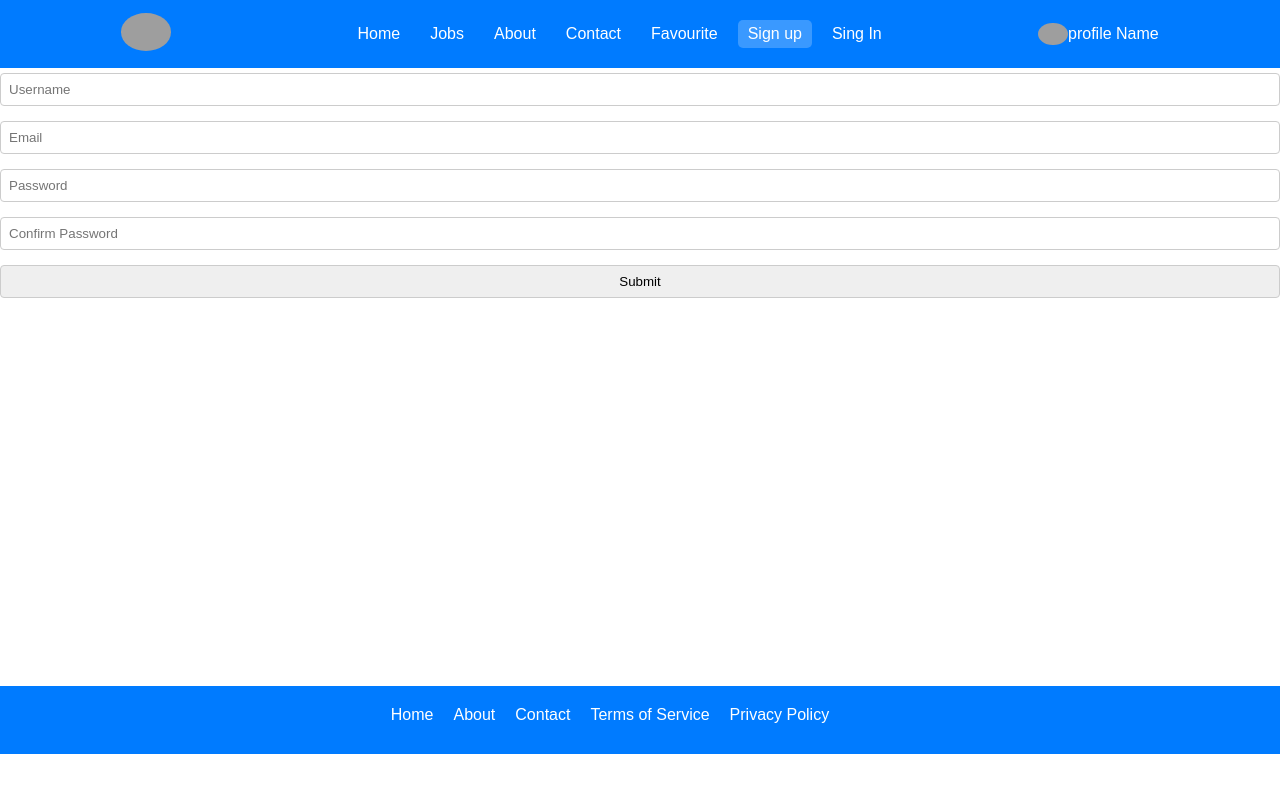
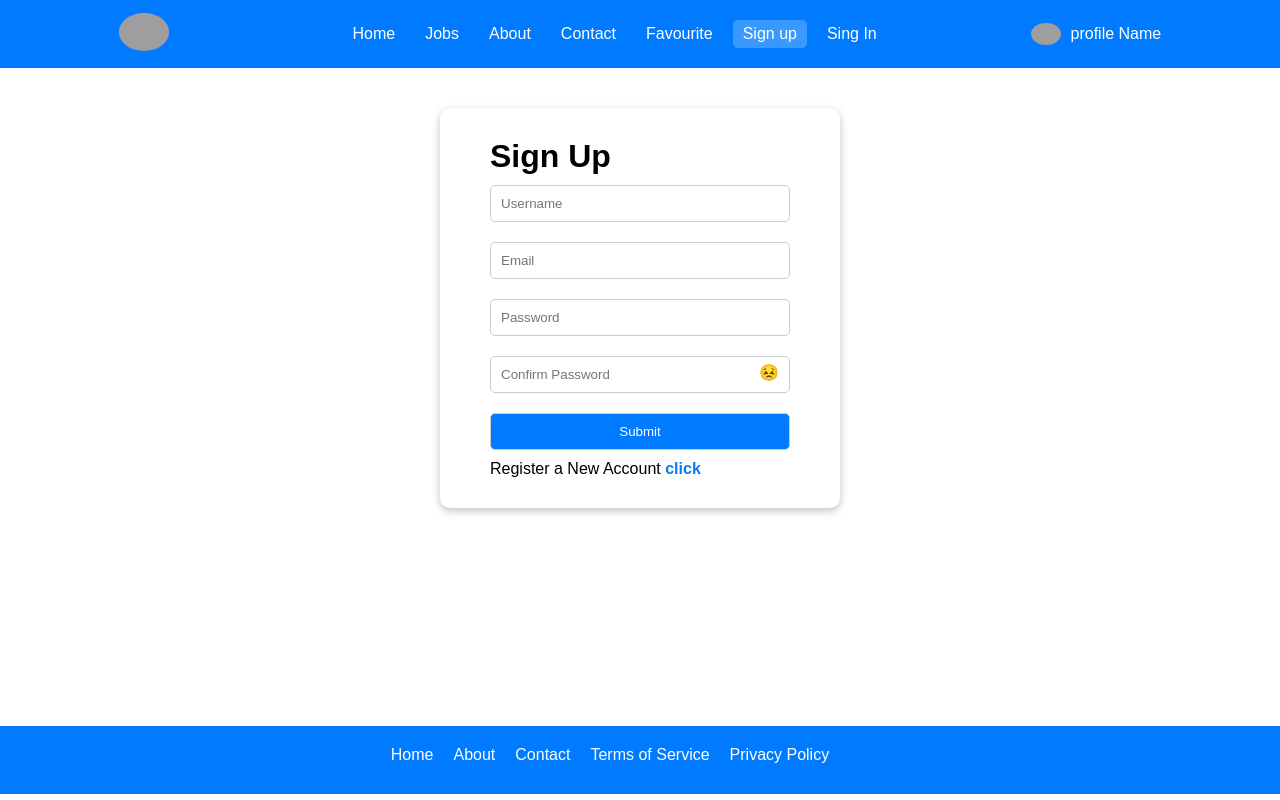
Before and after one commit to OmorFaruk63/Job_finder_website-HALAL-JIBIKA-, a React (Vite) app: page /signup in a window 1280 px wide. Built offline with nearby package versions, Linux system fonts and the light colour scheme; no server answers; grey boxes are pictures that could not be loaded.

Commit message:
sign up page  fix error navbar fix edite job page fix

```diff
--- a/src/Components/Header/Navbar.css
+++ b/src/Components/Header/Navbar.css
@@ -49,6 +49,9 @@
   align-items: center;
   color: white;
 }
+.navbar-img span {
+  margin-left: 10px;
+}
 
 .navbar-img img {
   border-radius: 50%;
--- /dev/null
+++ b/src/Pages/EditeJob/EditeJob.css
@@ -0,0 +1,7 @@
+.edit-job-container {
+  width: 400px;
+  margin: 40px auto;
+  padding: 20px;
+  border-radius: 10px;
+  box-shadow: rgba(0, 0, 0, 0.24) 0px 3px 8px;
+}
--- a/src/Pages/EditeJob/EditeJob.jsx.jsx
+++ b/src/Pages/EditeJob/EditeJob.jsx.jsx
@@ -4,7 +4,7 @@ import { context } from "../../context/Global/GlobalContext";
 import { toast } from "react-toastify";
 import { useNavigate } from "react-router-dom";
 import { useForm } from "react-hook-form";
-
+import "./EditeJob.css";
 const EditeJob = () => {
   const { edit } = useContext(context);
   const navigate = useNavigate();
@@ -47,7 +47,7 @@ const EditeJob = () => {
 
   return (
     <div>
-      <div className="signup-container">
+      <div className="edit-job-container">
         <h2>Edite Job</h2>
 
         <form onSubmit={handleSubmit(onSubmit)}>
--- a/src/Pages/Error/Error.jsx
+++ b/src/Pages/Error/Error.jsx
@@ -9,7 +9,7 @@ const Error = () => {
     <div>
       <Navbar />
       <div className="error">
-        <h1>{error.message}</h1>
+        <h1>{error && error.message}</h1>
         <button onClick={() => navigate(-1)}> Go Back</button>
       </div>
     </div>
--- a/src/Pages/Home/Home.css
+++ b/src/Pages/Home/Home.css
@@ -72,7 +72,10 @@ header h1 {
   cursor: pointer;
   margin: 0 auto;
 }
-
+.Latest-Jobs {
+  text-align: center;
+  margin: 30px;
+}
 .home-card-contant {
   padding: 5px;
   text-align: left;
--- a/src/Pages/Home/Home.jsx
+++ b/src/Pages/Home/Home.jsx
@@ -64,6 +64,7 @@ const Home = () => {
       </div>
 
       {/* Home Job Card Container */}
+      <h1 className="Latest-Jobs"> Latest Jobs</h1>
       <section className="home-job-card-container">
         {data.slice(0, 5).map((job) => (
           <div key={job?.id} className="home-job-card">
--- /dev/null
+++ b/src/Pages/Job Add/JobAdd.css
@@ -0,0 +1,7 @@
+.edit-job-container {
+  width: 400px;
+  margin: 40px auto;
+  padding: 20px;
+  border-radius: 10px;
+  box-shadow: rgba(0, 0, 0, 0.24) 0px 3px 8px;
+}
--- a/src/Pages/Job Add/JobAdd.jsx
+++ b/src/Pages/Job Add/JobAdd.jsx
@@ -2,7 +2,7 @@ import axios from "axios";
 import { useNavigate } from "react-router-dom";
 import { toast } from "react-toastify";
 import { useForm } from "react-hook-form";
-
+import "./JobAdd.css";
 const JobAdd = () => {
   const navigate = useNavigate();
 
@@ -26,7 +26,7 @@ const JobAdd = () => {
 
   return (
     <div>
-      <div className="signup-container">
+      <div className="add-job-container">
         <h2>Add Job</h2>
         <form onSubmit={handleSubmit(onSubmit)}>
           <input
--- a/src/Pages/Signup/Signup.css
+++ b/src/Pages/Signup/Signup.css
@@ -1,48 +1,46 @@
-.signup-container {
-    max-width: 320px;
-    margin: 20px auto;
-    padding: 20px;
-    border: 1px solid #ccc;
-    border-radius: 8px;
-    background-color: #fff;
-    box-shadow: 0 0 10px rgba(0, 0, 0, 0.1);
+.signup {
+  width: 400px;
+  display: flex;
+  justify-content: center;
+  align-items: center;
+  box-shadow: rgba(0, 0, 0, 0.24) 0px 3px 8px;
+  margin: 40px auto;
+  padding: 30px 0px;
+  border-radius: 10px;
 }
 
-h2 {
-    text-align: center;
+.signup form {
+  display: flex;
+  flex-direction: column;
+  width: 300px;
 }
 
-form {
-    display: flex;
-    flex-direction: column;
+.signup input {
+  margin: 10px 0;
+  padding: 10px;
+  border: 1px solid #ccc;
+  border-radius: 5px;
+}
+.ConfirmPassword {
+  position: relative;
+}
+.ConfirmPassword span {
+  position: absolute;
+  top: 17px;
+  right: 11px;
+  cursor: pointer;
 }
 
-label {
-    margin-top: 10px;
+.signup span {
+  color: rgb(255, 0, 0);
 }
 
-input {
-    padding: 8px;
-    margin-top: 5px;
-    margin-bottom: 10px;
-    border: 1px solid #ccc;
-    border-radius: 4px;
+.signup input[type="submit"] {
+  background-color: #007bffff;
+  color: white;
+  cursor: pointer;
 }
 
-button {
-    background-color: #007bff;
-    color: #fff;
-    padding: 10px;
-    border: none;
-    border-radius: 4px;
-    cursor: pointer;
+.signup input[type="submit"]:hover {
+  background-color: rgb(0, 79, 164);
 }
-
-button:hover {
-    background-color: #0056b3;
-}
-
-.switch-btn a {
-    color: rgb(9, 144, 255);
-    font-weight: bold;
-}
--- a/src/Pages/Signup/Signup.jsx
+++ b/src/Pages/Signup/Signup.jsx
@@ -1,3 +1,4 @@
+import "./Signup.css";
 import {
   useAuthState,
   useUpdateProfile,
@@ -6,58 +7,91 @@ import {
 
 import { useForm } from "react-hook-form";
 import { auth } from "../../Firebase/Firebase";
-import { useNavigate } from "react-router-dom";
+import { Link, useNavigate } from "react-router-dom";
+import { toast } from "react-toastify";
+import { useState } from "react";
+import Loading from "../../Components/Loading/Loading";
 
 const Signup = () => {
   const [updateProfile] = useUpdateProfile(auth);
-  const [createUserWithEmailAndPassword] =
+  const [createUserWithEmailAndPassword, load, err] =
     useCreateUserWithEmailAndPassword(auth);
   const [user, loading] = useAuthState(auth);
+  const [isTrue, setisTrue] = useState(false);
 
+  if (load || loading) {
+    <Loading />;
+  }
+  console.log(err?.message);
   const navigate = useNavigate();
   // Redirecting based on user authentication status
   if (user) {
     navigate(-1);
   }
-
   const {
     register,
     handleSubmit,
     formState: { errors },
   } = useForm();
   const onSubmit = async (data) => {
-    console.log(data.Email, "Email");
-    console.log(data.Password, "Password");
-    await createUserWithEmailAndPassword(data.Email, data.Password);
+    if (data.ConfirmPassword === data.Password) {
+      await createUserWithEmailAndPassword(data.Email, data.Password)
+        .then((res) => console.log("ok"))
+        .catch((err) => console.log(err.message));
       await updateProfile({ displayName: data.Username });
-    console.log(errors);
+    } else {
+      toast.error("Password dosn't match");
+    }
   };
 
   return (
+    <div>
+      <div className="signup">
         <form onSubmit={handleSubmit(onSubmit)}>
+          <h1 className="Sign Up">Sign Up</h1>
           <input
             type="text"
             placeholder="Username"
             {...register("Username", { required: true })}
           />
+          {errors.Username ? <span> Username required</span> : ""}
           <input
             type="text"
             placeholder="Email"
             {...register("Email", { required: true })}
           />
+          {errors.Email ? <span> Email required</span> : ""}
           <input
             type="text"
             placeholder="Password"
             {...register("Password", { required: true })}
           />
+          {errors.Password ? <span> Password required</span> : ""}
+          <span className="ConfirmPassword">
+            {" "}
             <input
-        type="text"
+              type={isTrue ? "text" : "password"}
               placeholder="Confirm Password"
-        {...register("Confirm Password", {})}
+              {...register("ConfirmPassword", { required: true })}
             />
+            <span onClick={() => setisTrue(!isTrue)} className="emoji">
+              {" "}
+              {isTrue ? "🙂" : "😣"}
+            </span>
+          </span>
 
+          {errors.ConfirmPassword ? <span>Confirm Password required</span> : ""}
           <input type="submit" />
+
+          <span style={{ color: "black" }}>
+            Register a New Account{" "}
+            <Link style={{ color: "#007bffff" }} to={"/SingIn"}>
+              <strong> click </strong>
+            </Link>{" "}
+          </span>
         </form>
+      </div>
+    </div>
   );
 };
 
--- a/src/Pages/SingIn/SingIn.jsx
+++ b/src/Pages/SingIn/SingIn.jsx
@@ -10,8 +10,11 @@ import {
 import { useSignInWithEmailAndPassword } from "react-firebase-hooks/auth";
 import { useContext, useState } from "react";
 import { context } from "../../context/Global/GlobalContext";
+import { toast } from "react-toastify";
 
 const SingIn = () => {
+  const navigate = useNavigate();
+  const { user } = useContext(context);
   const [email, setEmail] = useState("");
   const [password, setPassword] = useState("");
   const [signInWithEmailAndPassword] = useSignInWithEmailAndPassword(auth);
@@ -32,12 +35,12 @@ const SingIn = () => {
 
   async function handleSubmit(e) {
     e.preventDefault();
-    await signInWithEmailAndPassword(email, password);
+    if (email || password !== "") {
+      await signInWithEmailAndPassword(email, password);
+    } else {
+      toast.error("Input field required");
+    }
   }
-
-  const navigate = useNavigate();
-
-  const { user } = useContext(context);
 
   console.log("SingIn");
 
@@ -55,7 +58,6 @@ const SingIn = () => {
             type="email"
             value={email}
             onChange={(e) => setEmail(e.target.value)}
-            required
           />
 
           <label htmlFor="password">Password:</label>
@@ -65,7 +67,6 @@ const SingIn = () => {
             name="password"
             value={password}
             onChange={(e) => setPassword(e.target.value)}
-            required
           />
           <button type="submit">Sign In</button>
         </form>
```
Lines whose indentation alone changed are shown as unchanged.
